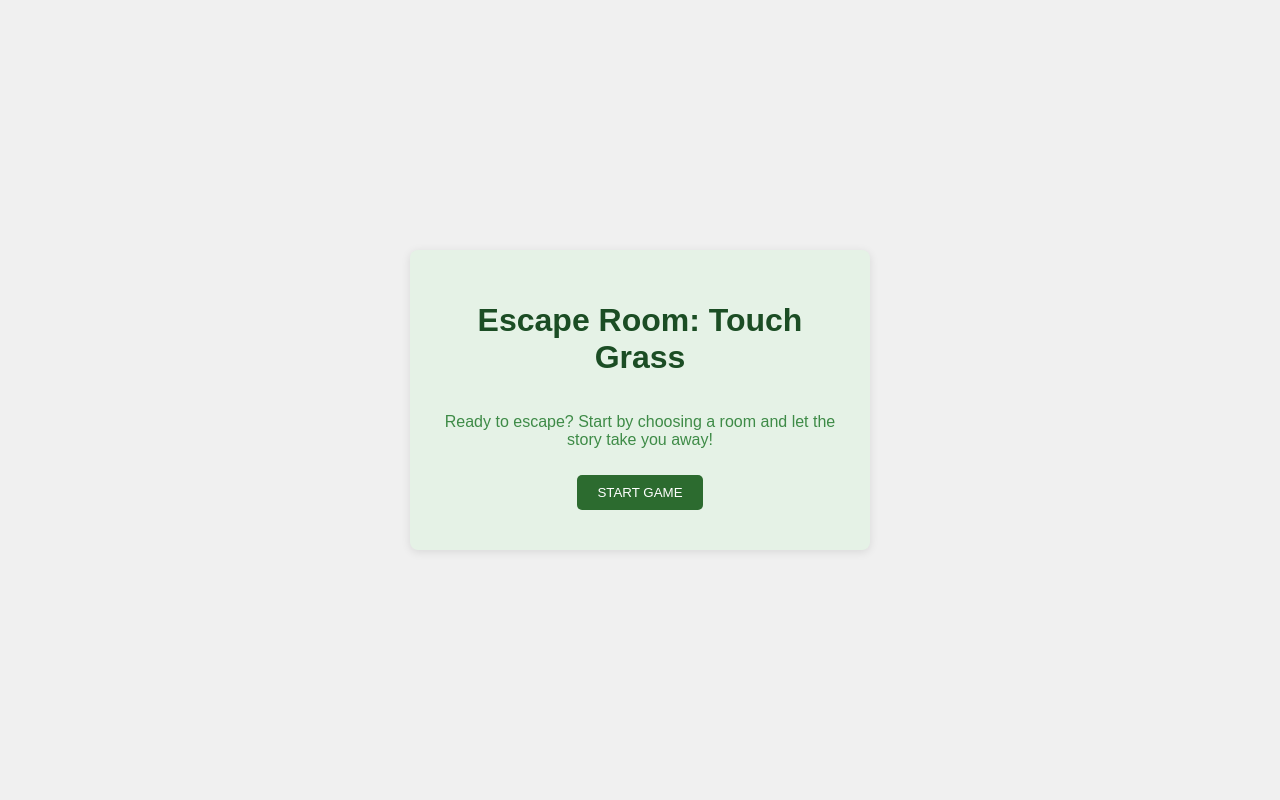
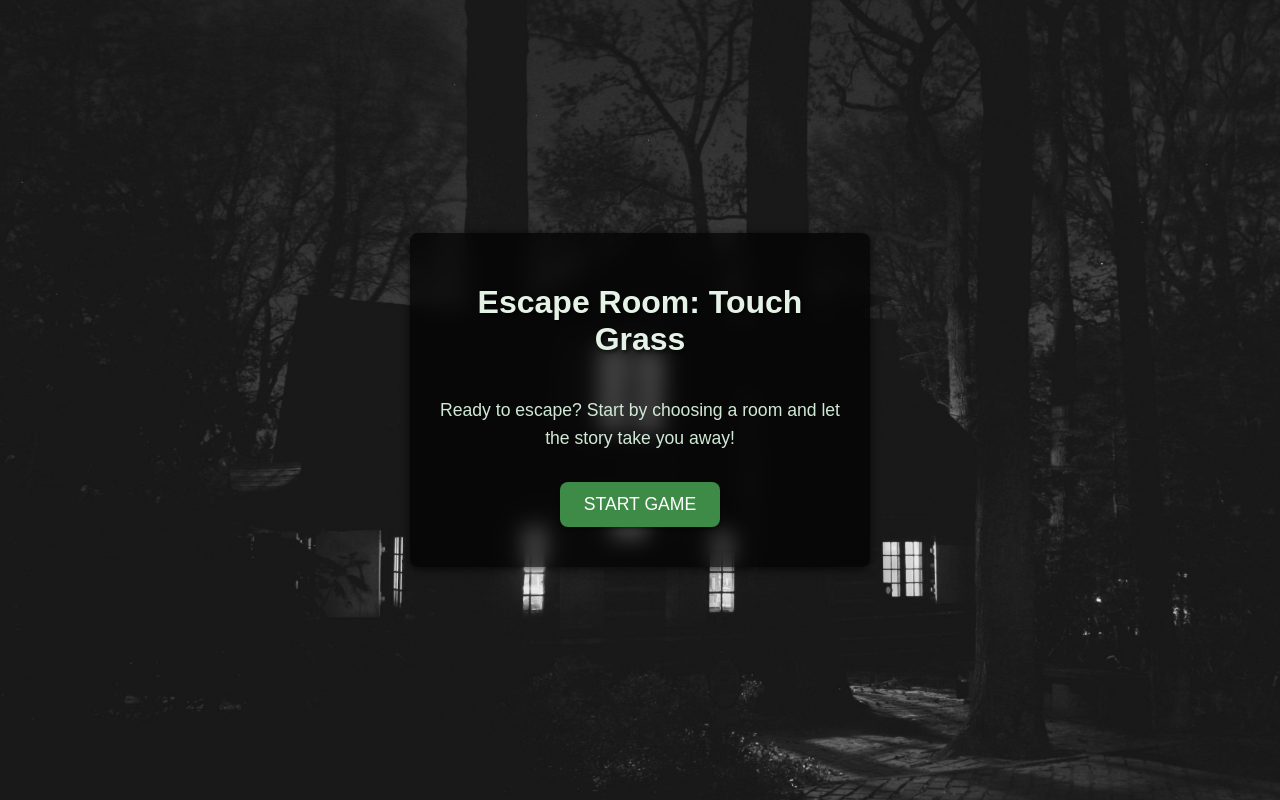
Before and after one commit to gracelo0717/touchgrass, a React (Vite) app: page / in a window 1280 px wide. Built offline with nearby package versions, Linux system fonts and the light colour scheme.

Commit message:
css for welcome component

```diff
--- a/src/index.css
+++ b/src/index.css
@@ -4,9 +4,13 @@ body {
   align-items: center;
   height: 100vh;
   font-family: Arial, sans-serif;
-  background-color: #f0f0f0;
+  background-image: url('./assets/welcome.jpg');
+  background-size: cover;
+  background-position: center;
   margin: 0;
   padding: 0;
+  color: #f5f5f5;
+  overflow: hidden;
 }
 
 .App {
@@ -15,6 +19,7 @@ body {
   width: 100%;
 }
 
+/* Welcome */
 .welcome {
   display: flex;
   flex-direction: column;
@@ -22,31 +27,44 @@ body {
   align-items: center;
   align-content: center;
   text-align: center;
-  background-color: #e5f2e6;
+  background-color: rgba(0, 0, 0, 0.7);
   border-radius: 8px;
-  box-shadow: 0 2px 10px rgba(0, 0, 0, 0.1);
+  box-shadow: 0 2px 10px rgba(0, 0, 0, 0.7);
   max-width: 400px;
   padding: 30px;
+  backdrop-filter: blur(10px);
 }
 
 .welcome h1 {
-  color: #1b4d24;
+  color: #e5f2e6;
+  font-size: 2em;
+  font-weight: bold;
+  margin-bottom: 20px;
+  text-shadow: 2px 2px 4px rgba(0, 0, 0, 0.7);
 }
 
 .welcome p {
-  color: #3e8b47;
+  color: #d0e9d6;
+  font-size: 1.1em;
+  margin-bottom: 20px;
+  line-height: 1.6;
+  animation: fadeIn 1s ease-out;
 }
 
 .welcome button {
-  background-color: #2c6b2f;
+  background-color: #3e8b47;
   color: white;
-  padding: 10px 20px;
+  padding: 12px 24px;
   margin: 10px;
   border: none;
-  border-radius: 5px;
+  border-radius: 8px;
   cursor: pointer;
+  font-size: 1.1em;
+  box-shadow: 0 2px 5px rgba(0, 0, 0, 0.5);
+  transition: background-color 0.3s ease, transform 0.2s ease;
 }
 
 .welcome button:hover {
-  background-color: #3e8b47;
+  background-color: #2c6b2f;
+  transform: scale(1.05);
 }
```
Also changed, not shown: src/pages/Home.tsx (deleted, +0 -8 lines), src/assets/welcome.jpg (added).
